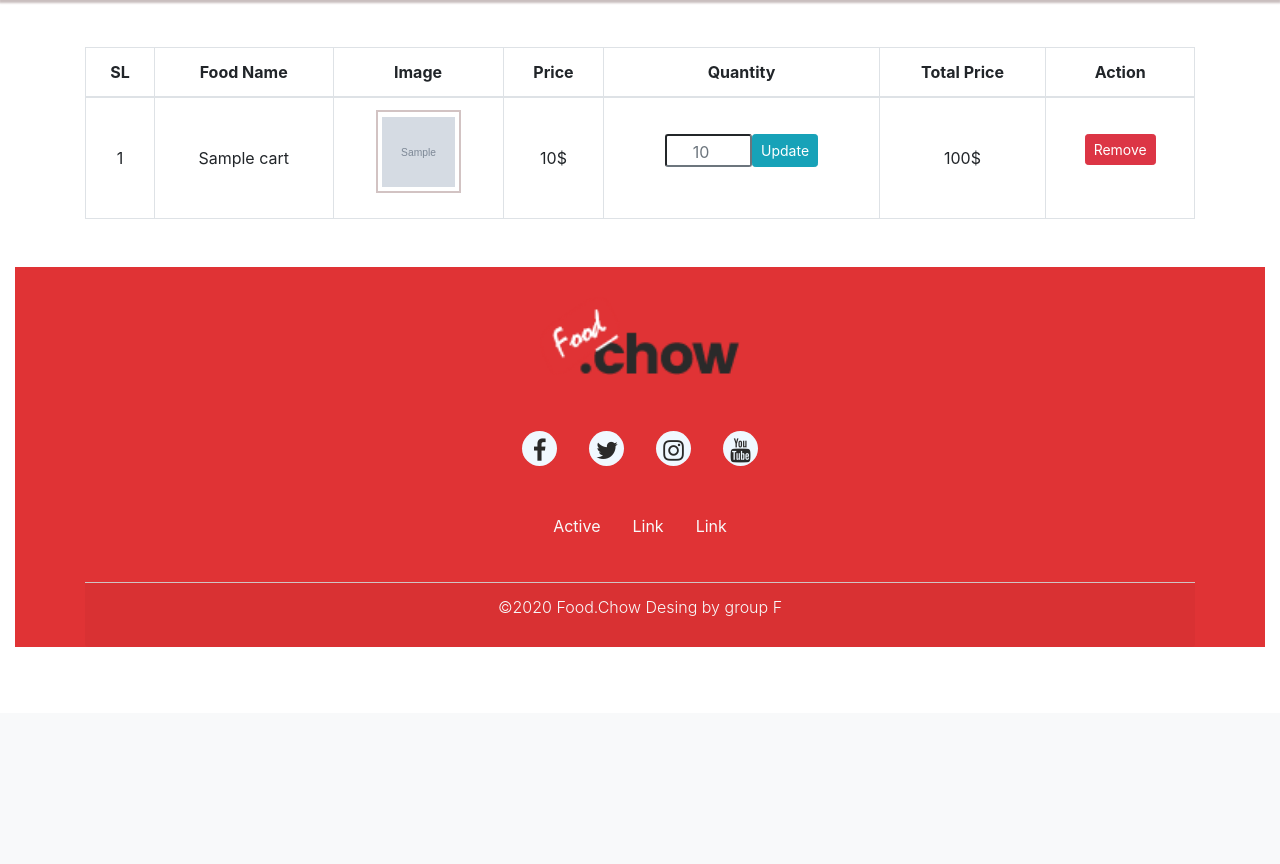
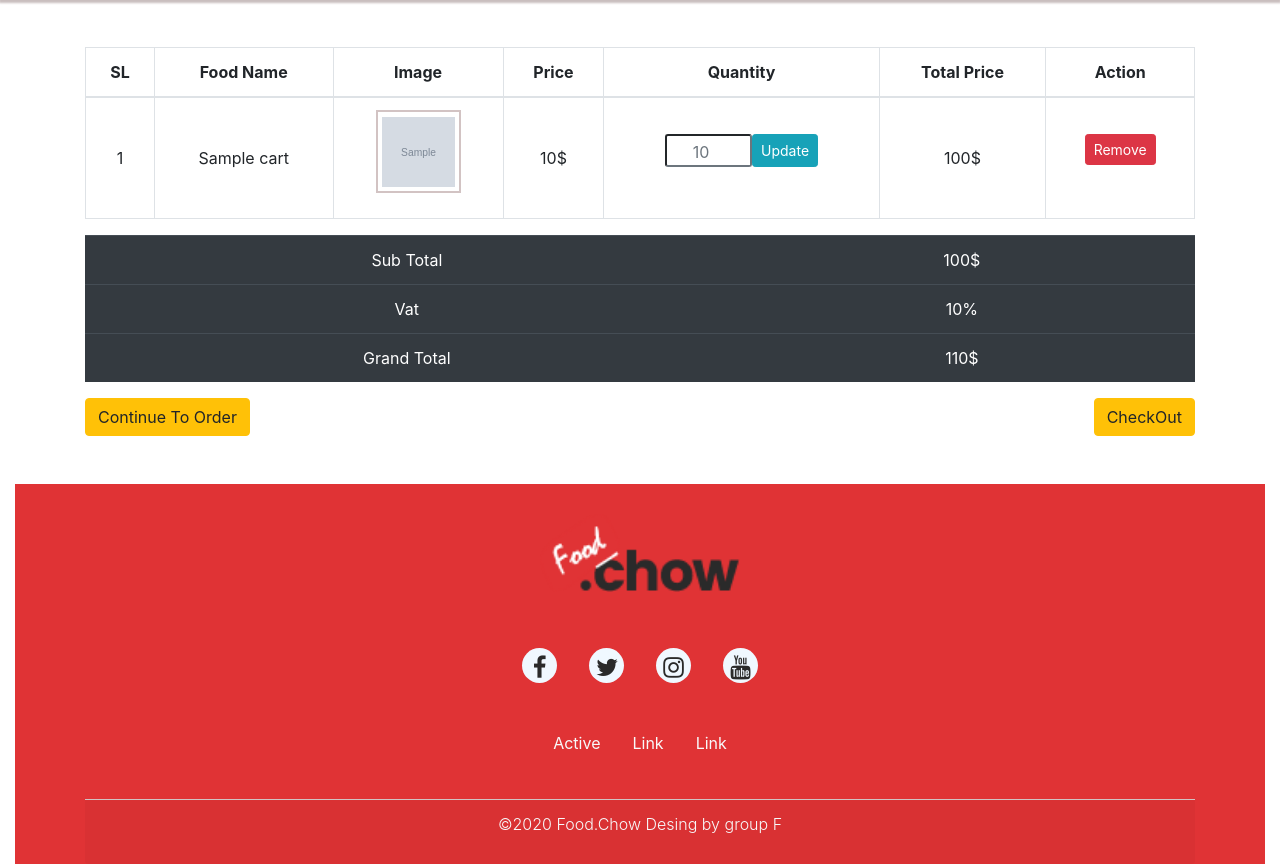
Before and after one commit to Tokir-ulHasan/Food.chow, a PHP site: page /mycart.php in a window 1280 px wide. Shown: the part 87-951 px from the top of the page. Before the commit the page ends 734 px from the top, so only its background shows below. Run offline with PHP 8.4, Linux system fonts and the light colour scheme; the visitor is signed in with stand-in values (Sample User, id 1); data comes from the database, SQL or seed files in the repository; tables that the repository leaves empty or names only in its code hold one stand-in row (values such as "Sample post"); grey boxes marked "Sample" are stand-in pictures; some libraries are stand-ins or nearby versions.

Commit message:
add Grand price option and checkout,continue order option

```diff
--- a/user/cartclass.php
+++ b/user/cartclass.php
@@ -66,10 +66,8 @@ class Cart
 
    public function removecart($id){
 
-      $customer_id = $_SESSION['userId'];
-      $food_id    =  mysqli_real_escape_string($this->db->link,$id);
-      $session_id =   session_id();
-      $query = "DELETE FROM `tbl_cart` WHERE `product_id` = ' $food_id' ";
+
+      $query = "DELETE FROM `tbl_cart` WHERE `c_id` = ' $id' ";
       $res = $this->db->QueryExcute($query);
       if($res){
             header('Location:mycart.php');
--- a/user/mycart.php
+++ b/user/mycart.php
@@ -16,7 +16,7 @@
 
   if($_SERVER['REQUEST_METHOD'] == 'POST' && isset($_POST['removecart'])){
 
-    $foodid = $_POST['foodid'];
+    $foodid = $_POST['cart_id'];
     $addcart  = $cart->removecart($foodid);
 }
 
@@ -28,6 +28,11 @@
 
 <div class="container">
   <h2 class="text-dark mt-3">Your Cart</h2>
+    <?php
+      $query = "SELECT * FROM `tbl_cart` WHERE `customer_id` = '$customer_id'  ";
+      $result = $db->SelectData($query);
+      if($result){
+    ?>
     <table class="table table-bordered text-center mt-5">
       <thead>
         <tr>
@@ -42,19 +47,15 @@
       </thead>
       <tbody>
       <?php
-
-       $query = "SELECT * FROM `tbl_cart` WHERE `customer_id` = '$customer_id'  ";
-       $result = $db->SelectData($query);
-       if($result){
           $i = 1;
-
-
+          $subTotal = 0;
           while($cart_data = $result->fetch_assoc()){
             $total_price = $cart_data['quantity']*$cart_data['price'];
+            $subTotal +=  $total_price;
       ?>
         <tr>
           <td class="py-5"><?php echo $i++ ;?></td>
-        <td class="py-5"><?php echo $cart_data['product_name'] ;?></td>
+          <td class="py-5"><?php echo $cart_data['product_name'];?></td>
           <td>
             <div style="width: 85px;height: 83px;align-items: center;margin: 0 auto;border: 2px solid #d2c3c3;padding: 1px 4px;" >
                 <img class="img-fluid mt-1" src="<?php echo $cart_data['image'] ;?>" alt="" style="height: 70px;width:100%">
@@ -76,32 +77,45 @@
           <td>
           <form action="" method = "post" class="my-4 ">
               <div>
-              <input type="text" name="foodid" value="<?php echo $cart_data['product_id'] ;?>" hidden>
+                <input type="text" name="cart_id" value="<?php echo $cart_data['c_id'] ;?>" hidden>
 
                 <button type="submit" name = "removecart" class=" btn btn-danger btn-sm">Remove</button>
               </div>
             </form>
           </td>
         </tr>
-       <?php } }else{ ?>
-        <tr>
-         <td></td>
-         <td></td>
-         <td></td>
-         <td> Your is Empty</td>
-         <td></td>
-         <td></td>
-         <td></td>
-       </tr>
-     <?php }?>
+        <?php } ?>
       </tbody>
     </table>
+    <div >
+      <table class="table table-borderedless table-dark text-center  ">
+       <tbody>
+         <tr>
+            <td class="px-5">Sub Total</td>
+            <td class="px-5"><?php echo  $subTotal;?>$</td>
+         </tr>
+         <tr>
+            <td class="px-5">Vat</td>
+            <td class="px-5">10%</td>
+         </tr>
+         <tr>
+            <td class="px-5">Grand Total</td>
+            <td class="px-5"><?php echo  $subTotal+($subTotal*(10/100));?>$</td>
+         </tr>
+       </tbody>
+      </table>
+    </div>
+    <?php }else{  ?>
+    <p class="text-center">Your Cart is Empty</p>
+   <?php } ?>
+  <div class="clearfix">
+    <button class="btn btn-warning btnlarge float-left ">Continue To Order</button>
+    <button class="btn btn-warning btnlarge float-right ">CheckOut</button>
+  </div>
 </div>
 
 
 </section>
 
-
-
 <!----Footer Section---->
 <?php include 'includesUser/footer.php' ?>
```
Lines whose indentation alone changed are shown as unchanged.
